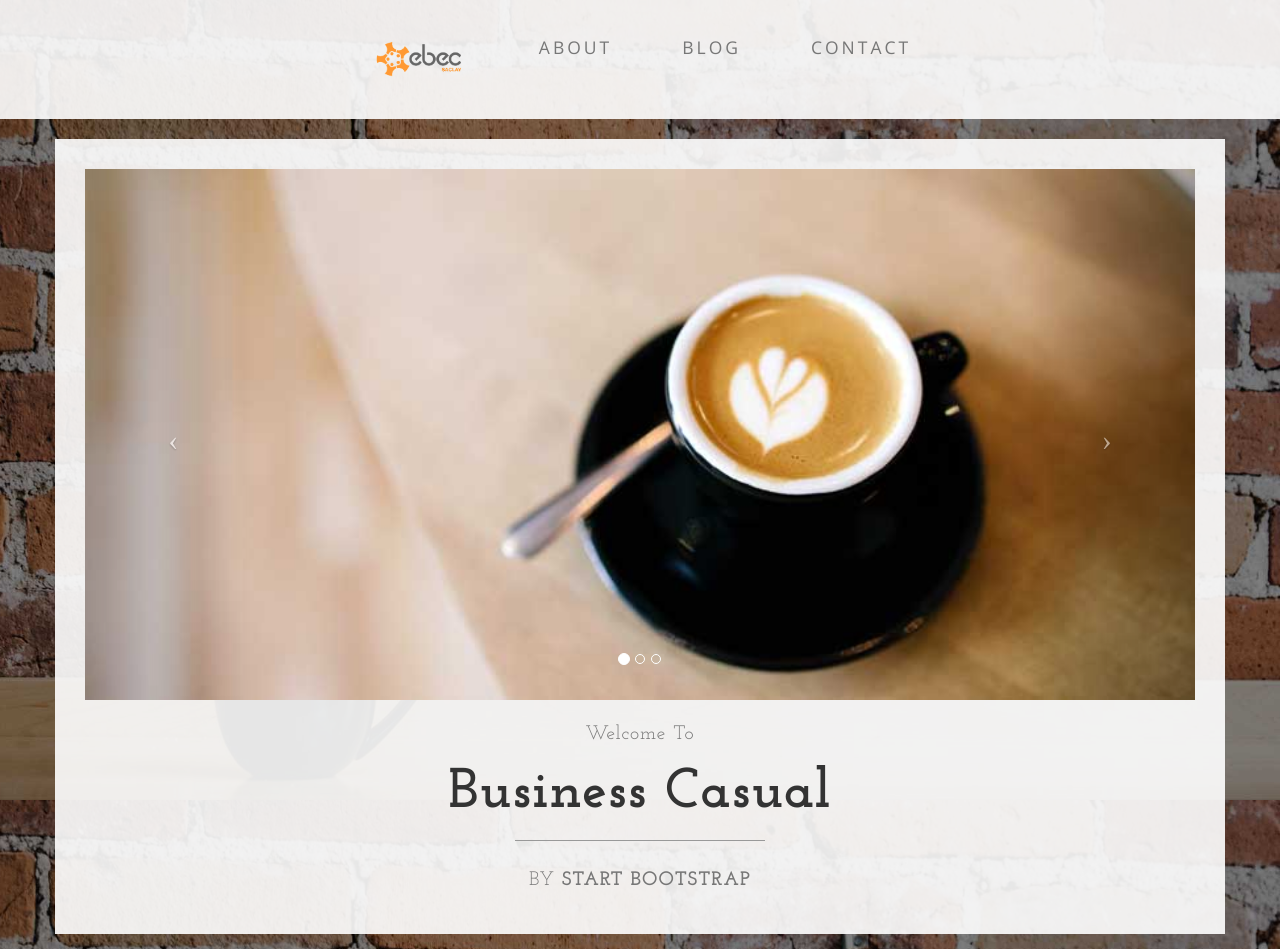
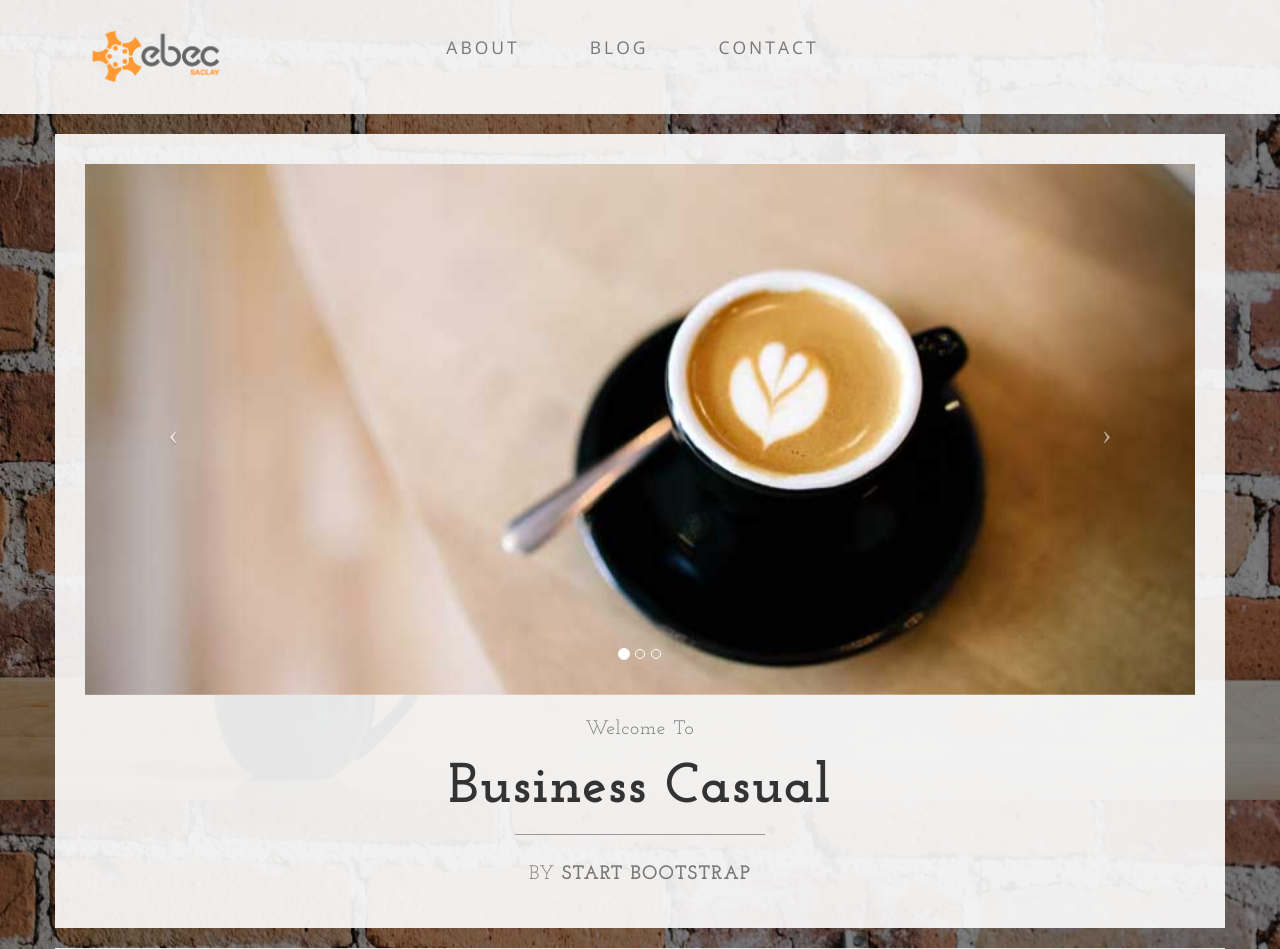
Before and after one commit to amablichou/ebec2016v2, a PHP site: page / in a window 1280 px wide. Shown: the top 949 px of the page. Run offline with PHP 8.4, Linux system fonts and the light colour scheme.

Commit message:
logo ebec bien placé

```diff
--- a/css/business-casual.css
+++ b/css/business-casual.css
@@ -36,14 +36,27 @@ hr {
     border-color: #999999;
 }
 
+/**************************************************
+            NAVBAR
+ **************************************************/
+
 .brand,
 .address-bar {
     display: none;
 }
 
 
-#logo-ebec{
-    width: 94px;
+#logo_ebec_navbar{
+    width: 15%;
+    text-align: center;
+    margin-top: 20px;
+    margin-bottom: 20px;
+    float: left;
+}
+
+#menu_navbar{
+    width: 85%;
+    margin-right: 0;
 }
 
 .navbar-brand {
--- a/index.html
+++ b/index.html
@@ -46,11 +46,12 @@
                 <a class="navbar-brand" href="index.html">Business Casual</a>
             </div>
             <!-- Collect the nav links, forms, and other content for toggling -->
+            <div id="logo_ebec_navbar">
+                <a href="index.html"><img src="img/logo_ebec_saclay.png" width="150px"></a>
+            </div>
+            <div id="menu_navbar">
             <div class="collapse navbar-collapse" id="bs-example-navbar-collapse-1">
                 <ul class="nav navbar-nav">
-                	<li>
-                		<a href="index.html"><img src="img/logo_ebec_saclay.png" height="80%" width="100px"></a>
-                	</li>
                     <li>
                         <a href="about.html">About</a>
                     </li>
@@ -61,6 +62,7 @@
                         <a href="contact.html">Contact</a>
                     </li>
                 </ul>
+            </div>
             </div>
             <!-- /.navbar-collapse -->
         </div>
```
